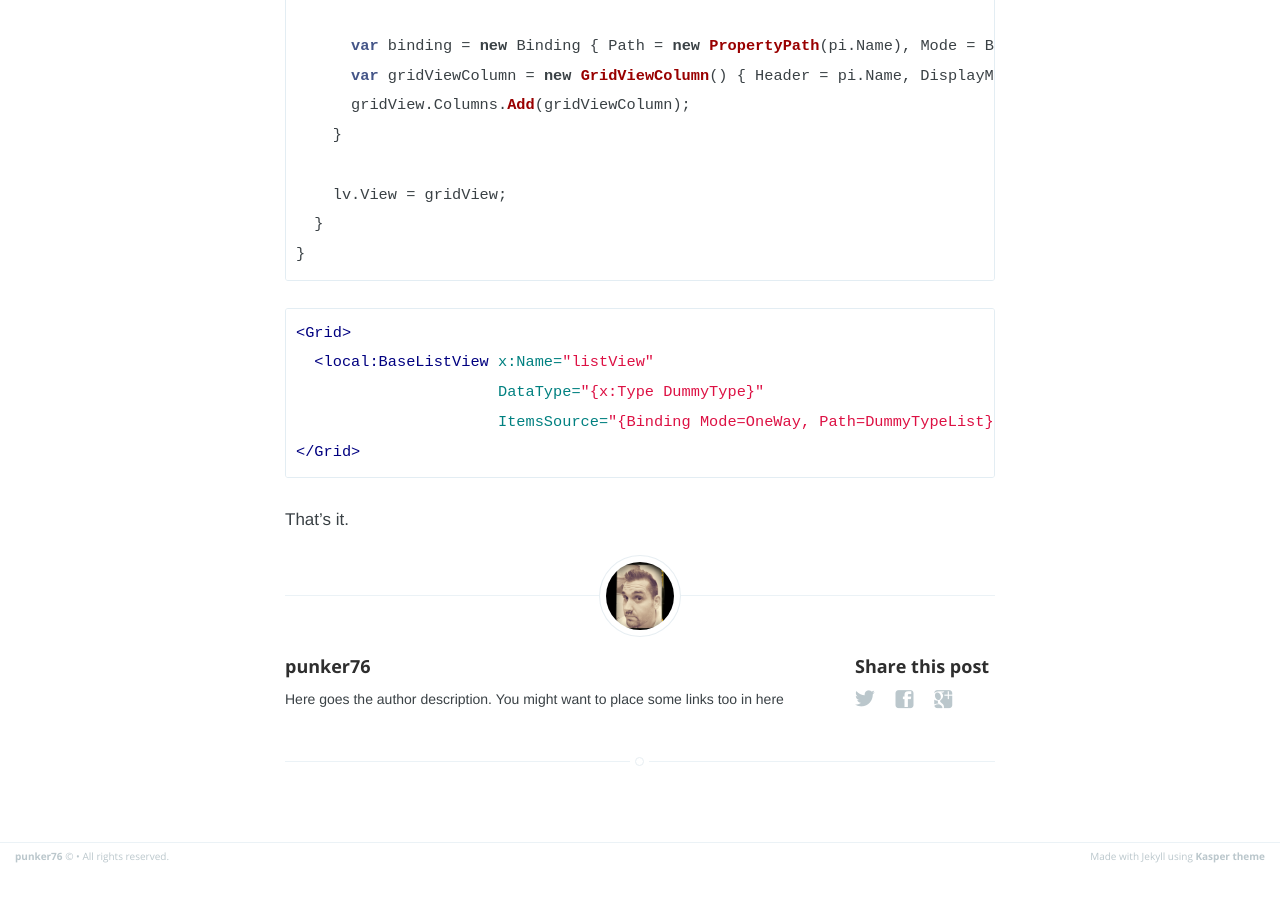
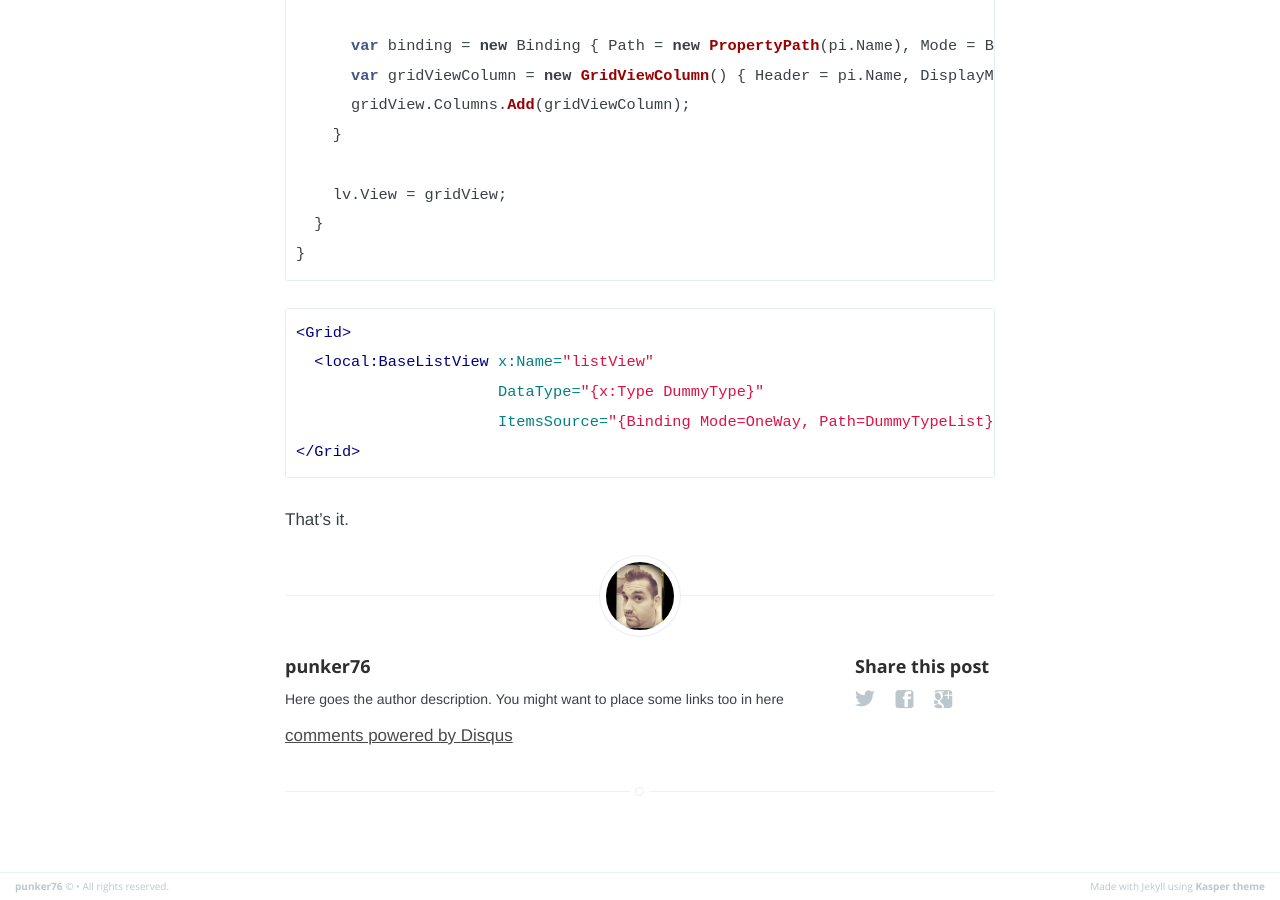
Before and after one commit to punker76/jekyll.jkarger.de, a Jekyll site: the page built from _posts/2011-11-08-automatically-generate-wpf-listview-columns.markdown, in a window 1280 px wide and 900 px high, scrolled down 1298 px. Built offline with Jekyll 4.4.1, drawn with Linux system fonts in a browser that asks for light colours; Markdown is read by kramdown in place of the engine named in the settings; comment, search, counter and statistics services are not loaded; before the commit the page ends 2169 px from its top, so only the background shows below that; some of the changed lines change nothing that is shown.

Commit message:
enable disqus

```diff
--- a/_config.yml
+++ b/_config.yml
@@ -16,6 +16,10 @@
 url:            'http://jkarger.de'
 author:         'punker76'
 
+# Disqus Comments
+disqus_short_name: jkarger
+disqus_show_comment_count: true
+
 gems:
   - jekyll-redirect-from
   - jekyll-sitemap
--- a/_includes/disqus.html
+++ b/_includes/disqus.html
@@ -2,13 +2,31 @@
     <div id="disqus_thread"></div>
     <script type="text/javascript">
 
-        var disqus_shortname = '';
-        var disqus_developer = 0; // developer mode is on
-        (function() {
-            var dsq = document.createElement('script'); dsq.type = 'text/javascript'; dsq.async = true;
-            dsq.src = 'http://' + disqus_shortname + '.disqus.com/embed.js';
-            (document.getElementsByTagName('head')[0] || document.getElementsByTagName('body')[0]).appendChild(dsq);
-        })();
+        var disqus_shortname = '{{ site.disqus_short_name }}';
+        //var disqus_developer = 0; // developer mode is on
+
+        {% if page.comments == true %}
+          {% comment %} `page.comments` can be only be set to true on pages/posts, so we embed the comments here. {% endcomment %}
+          // var disqus_developer = 1;
+          var disqus_identifier = '{% if page.disqus_identifier %}{{ page.disqus_identifier}}{% else %}{{ site.url }}{{ page.url }}{% endif %}';
+          var disqus_url = '{{ site.url }}{{ page.url }}';
+          var disqus_script = 'embed.js';
+        {% endif %}
+
+        (function () {
+        {% if page.comments == true %}
+          var embedScript = document.createElement('script');
+          embedScript.type = 'text/javascript';
+          embedScript.async = true;
+          embedScript.src = 'http://' + disqus_shortname + '.disqus.com/embed.js';
+          (document.getElementsByTagName('head')[0] || document.getElementsByTagName('body')[0]).appendChild(embedScript);
+        {% endif %}
+          var countScript = document.createElement('script');
+          countScript.type = 'text/javascript';
+          countScript.async = true;
+          countScript.src = 'http://' + disqus_shortname + '.disqus.com/count.js';
+          (document.getElementsByTagName('head')[0] || document.getElementsByTagName('body')[0]).appendChild(countScript);
+        }());
     </script>
     <noscript>Please enable JavaScript to view the <a href="http://disqus.com/?ref_noscript">comments powered by Disqus.</a></noscript>
     <a href="http://disqus.com" class="dsq-brlink">comments powered by <span class="logo-disqus">Disqus</span></a>
--- a/_layouts/post.html
+++ b/_layouts/post.html
@@ -81,7 +81,7 @@
             {% include share.html %}
 
             <!-- Disqus comments -->
-            {% if page.disqus %}
+            {% if site.disqus_short_name and page.comments != false %}
                 {% include disqus.html %}
             {% endif %}
 
```
